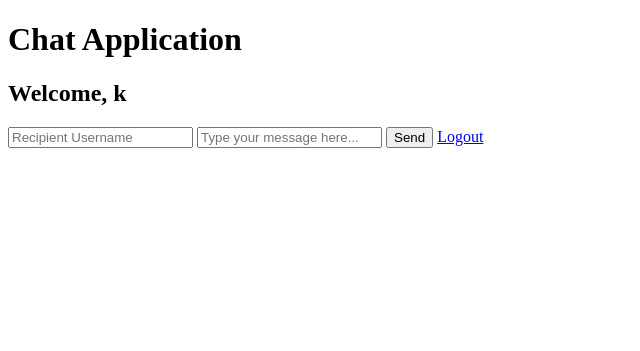
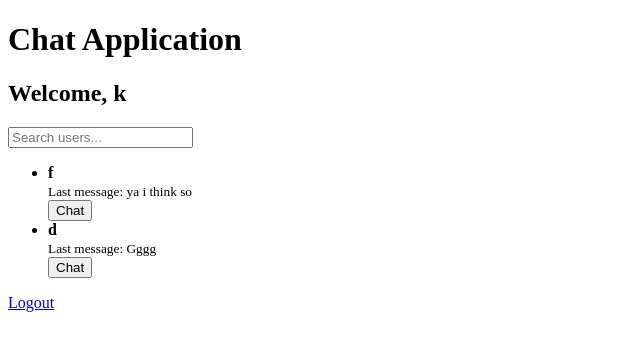
Before and after one commit to F3rNaNDEZ57/PyChatServer, a Flask app: page / in a window 1280 px wide. Shown: the top 351 px of the page, without its empty margins (0-640 px from the left). Run offline with Flask 3, Linux system fonts and the light colour scheme; a user stored in the database is signed in; some libraries are stand-ins or nearby versions.

Commit message:
chore: Add user search functionality and chat button to user list and CHAT HISTROY IS WORKING!!!!

```diff
--- a/server.py
+++ b/server.py
@@ -1,5 +1,5 @@
 # server.py
-from flask import Flask, render_template, redirect, url_for, flash, request
+from flask import Flask, render_template, redirect, url_for, flash, request, jsonify
 from flask_socketio import SocketIO, send, emit, join_room, leave_room
 from flask_login import LoginManager, UserMixin, login_user, logout_user, current_user, login_required
 from werkzeug.security import generate_password_hash, check_password_hash
@@ -64,19 +64,83 @@ def logout():
 @app.route('/')
 @login_required
 def index():
-    return render_template('index.html', username=current_user.username)
+    cursor.execute('''
+    SELECT u.id, u.username, MAX(m.timestamp), m.message
+    FROM users u
+    LEFT JOIN messages m ON (u.id = m.sender_id AND m.recipient_id = ?) OR (u.id = m.recipient_id AND m.sender_id = ?)
+    WHERE u.id != ?
+    GROUP BY u.id
+    ORDER BY MAX(m.timestamp) DESC
+    ''', (current_user.id, current_user.id, current_user.id))
+    users = cursor.fetchall()
+    return render_template('index.html', username=current_user.username, users=users)
+
+@app.route('/search_users', methods=['GET'])
+@login_required
+def search_users():
+    search_query = request.args.get('query')
+    cursor.execute("SELECT id, username FROM users WHERE username LIKE ? AND id != ?", (f'%{search_query}%', current_user.id))
+    users = cursor.fetchall()
+    return jsonify(users)
+
+@app.route('/chat/<recipient_username>', methods=['GET'])
+@login_required
+def chat(recipient_username):
+    cursor.execute("SELECT id FROM users WHERE username = ?", (recipient_username,))
+    recipient = cursor.fetchone()
+    if recipient:
+        return render_template('chat.html', username=current_user.username, recipient_username=recipient_username)
+    else:
+        flash('User not found.', 'danger')
+        return redirect(url_for('index'))
+
+# @app.route('/chat_history/<recipient_username>', methods=['GET'])
+# @login_required
+# def chat_history(recipient_username):
+#     cursor.execute("SELECT id FROM users WHERE username = ?", (recipient_username,))
+#     recipient = cursor.fetchone()
+#     if recipient:
+#         cursor.execute('''
+#         SELECT sender_id, recipient_id, message, timestamp
+#         FROM messages
+#         WHERE (sender_id = ? AND recipient_id = ?) OR (sender_id = ? AND recipient_id = ?)
+#         ORDER BY timestamp ASC
+#         ''', (current_user.id, recipient[0], recipient[0], current_user.id))
+#         messages = cursor.fetchall()
+#         return jsonify(messages)
+#     return jsonify([])
+
+@app.route('/chat_history/<recipient_username>', methods=['GET'])
+@login_required
+def chat_history(recipient_username):
+    cursor.execute("SELECT id FROM users WHERE username = ?", (recipient_username,))
+    recipient = cursor.fetchone()
+    if recipient:
+        cursor.execute('''
+        SELECT sender_id, recipient_id, message, timestamp
+        FROM messages
+        WHERE (sender_id = ? AND recipient_id = ?) OR (sender_id = ? AND recipient_id = ?)
+        ORDER BY timestamp ASC
+        ''', (current_user.id, recipient[0], recipient[0], current_user.id))
+        messages = cursor.fetchall()
+        messages = [
+            {"sender_id": msg[0], "recipient_id": msg[1], "message": msg[2], "timestamp": msg[3]}
+            for msg in messages
+        ]
+        return jsonify(messages)
+    return jsonify([])
+
+
 
 @socketio.on('join')
 def handle_join(data):
     room = data['username']
     join_room(room)
-    emit('message', {'sender': 'System', 'message': f'{data["username"]} has joined the chat'}, room=room)
 
 @socketio.on('leave')
 def handle_leave(data):
     room = data['username']
     leave_room(room)
-    emit('message', {'sender': 'System', 'message': f'{data["username"]} has left the chat'}, room=room)
 
 @socketio.on('message')
 def handle_message(data):
@@ -91,6 +155,7 @@ def handle_message(data):
                        (current_user.id, recipient[0], message))
         conn.commit()
         emit('message', {'sender': current_user.username, 'message': message}, room=recipient_username)
+        emit('message', {'sender': current_user.username, 'message': message}, room=current_user.username)
     else:
         emit('message', {'sender': 'System', 'message': 'Recipient not found.'}, room=current_user.username)
 
@@ -98,13 +163,11 @@ def handle_message(data):
 def handle_connect():
     if current_user.is_authenticated:
         join_room(current_user.username)
-        emit('message', {'sender': 'System', 'message': f'{current_user.username} has joined the chat'}, room=current_user.username)
 
 @socketio.on('disconnect')
 def handle_disconnect():
     if current_user.is_authenticated:
         leave_room(current_user.username)
-        emit('message', {'sender': 'System', 'message': f'{current_user.username} has left the chat'}, room=current_user.username)
 
 if __name__ == '__main__':
     socketio.run(app, debug=True)
--- /dev/null
+++ b/static/css/styles.css
@@ -0,0 +1,9 @@
+#chat {
+    list-style: none;
+    padding: 0;
+}
+#chat li {
+    padding: 8px;
+    margin-bottom: 10px;
+    background-color: #f3f3f3;
+}
--- /dev/null
+++ b/static/js/scripts.js
@@ -0,0 +1,39 @@
+// static/js/scripts.js
+
+const socket = io();
+
+socket.on('connect', () => {
+    console.log('Connected to server');
+    socket.emit('join', { username: username });
+});
+
+socket.on('disconnect', () => {
+    console.log('Disconnected from server');
+    socket.emit('leave', { username: username });
+});
+
+socket.on('message', (data) => {
+    const li = document.createElement('li');
+    li.textContent = `${data.sender}: ${data.message}`;
+    document.getElementById('chat').appendChild(li);
+});
+
+function searchUsers() {
+    const query = document.getElementById('search').value;
+    fetch(`/search_users?query=${query}`)
+        .then(response => response.json())
+        .then(users => {
+            const userList = document.getElementById('search-results');
+            userList.innerHTML = '';
+            users.forEach(user => {
+                const li = document.createElement('li');
+                li.innerHTML = `
+                    <div>
+                        <strong>${user[1]}</strong><br>
+                        <button onclick="window.location.href='${window.location.origin}/chat/${user[1]}'">Chat</button>
+                    </div>
+                `;
+                userList.appendChild(li);
+            });
+        });
+}
--- a/templates/index.html
+++ b/templates/index.html
@@ -4,52 +4,33 @@
 <head>
     <meta charset="UTF-8">
     <title>Chat Application</title>
+    <link rel="stylesheet" href="{{ url_for('static', filename='css/styles.css') }}">
     <script src="https://cdn.socket.io/4.0.0/socket.io.min.js"></script>
-    <style>
-        #chat {
-            list-style: none;
-            padding: 0;
-        }
-        #chat li {
-            padding: 8px;
-            margin-bottom: 10px;
-            background-color: #f3f3f3;
-        }
-    </style>
+    <script>
+        const username = "{{ username }}";
+        const currentUser = {
+            id: {{ current_user.id }},
+            username: "{{ username }}"
+        };
+    </script>
+    <script src="{{ url_for('static', filename='js/scripts.js') }}" defer></script>
 </head>
 <body>
     <h1>Chat Application</h1>
     <h2>Welcome, {{ username }}</h2>
-    <ul id="chat"></ul>
-    <input id="recipient" type="text" placeholder="Recipient Username" />
-    <input id="message" type="text" placeholder="Type your message here..." />
-    <button onclick="sendMessage()">Send</button>
-    <script>
-        const socket = io();
-
-        socket.on('connect', () => {
-            console.log('Connected to server');
-            socket.emit('join', {username: '{{ username }}'});
-        });
-
-        socket.on('disconnect', () => {
-            console.log('Disconnected from server');
-            socket.emit('leave', {username: '{{ username }}'});
-        });
-
-        socket.on('message', (data) => {
-            const li = document.createElement('li');
-            li.textContent = `${data.sender}: ${data.message}`;
-            document.getElementById('chat').appendChild(li);
-        });
-
-        function sendMessage() {
-            const recipient = document.getElementById('recipient').value;
-            const message = document.getElementById('message').value;
-            socket.emit('message', { recipient, message });
-            document.getElementById('message').value = '';
-        }
-    </script>
+    <input type="text" id="search" placeholder="Search users..." oninput="searchUsers()">
+    <ul id="user-list">
+        {% for user in users %}
+        <li>
+            <div>
+                <strong>{{ user[1] }}</strong><br>
+                <small>Last message: {{ user[3] or 'No messages yet' }}</small><br>
+                <button onclick="window.location.href='{{ url_for('chat', recipient_username=user[1]) }}'">Chat</button>
+            </div>
+        </li>
+        {% endfor %}
+    </ul>
+    <ul id="search-results"></ul>
     <a href="{{ url_for('logout') }}">Logout</a>
 </body>
 </html>
```
Also changed, not shown: static/css/chat_styles.css (added, +9 -0 lines), static/js/chat_scripts.js (added, +45 -0 lines), templates/chat.html (added, +27 -0 lines), chat.db.
